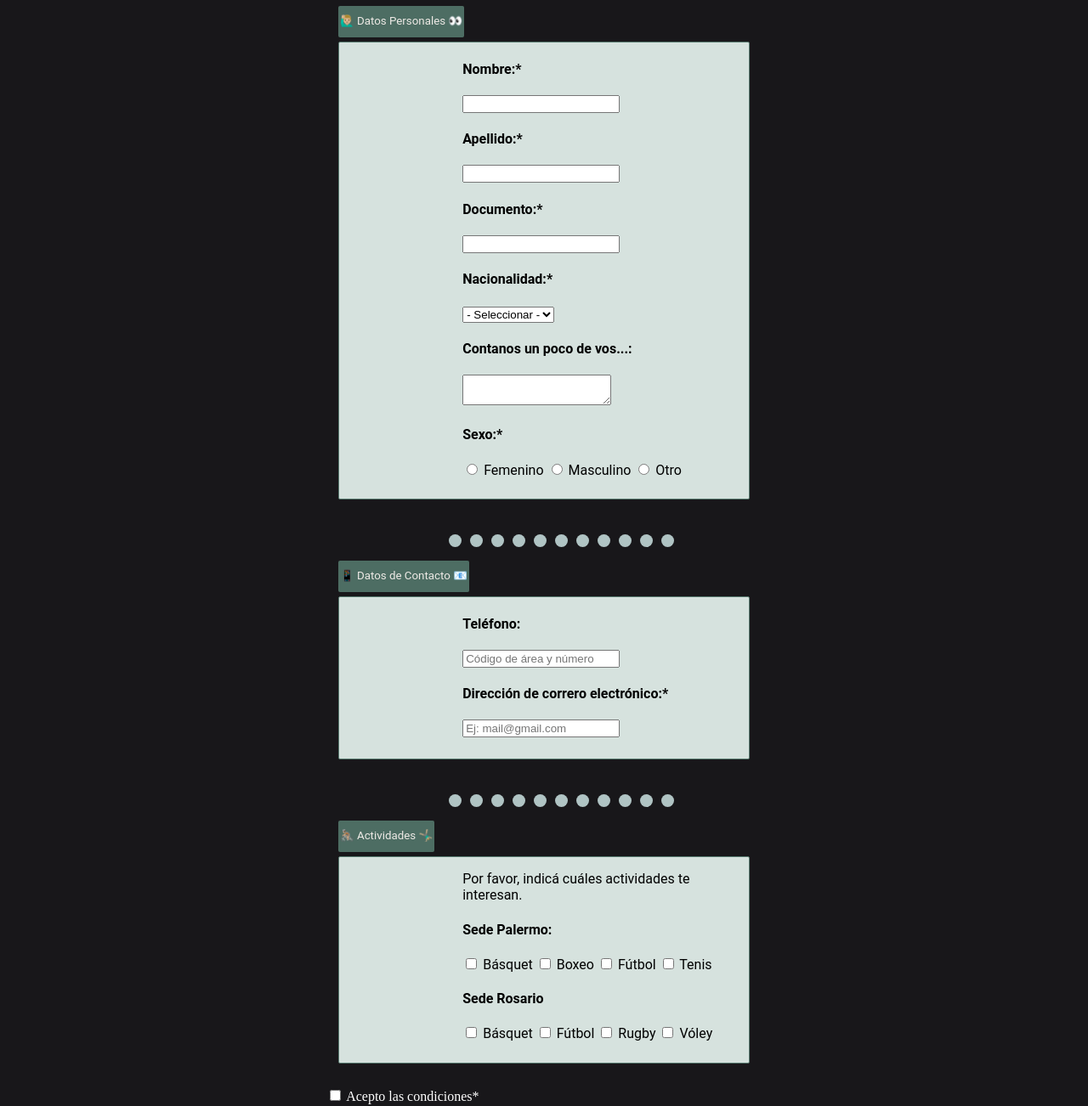
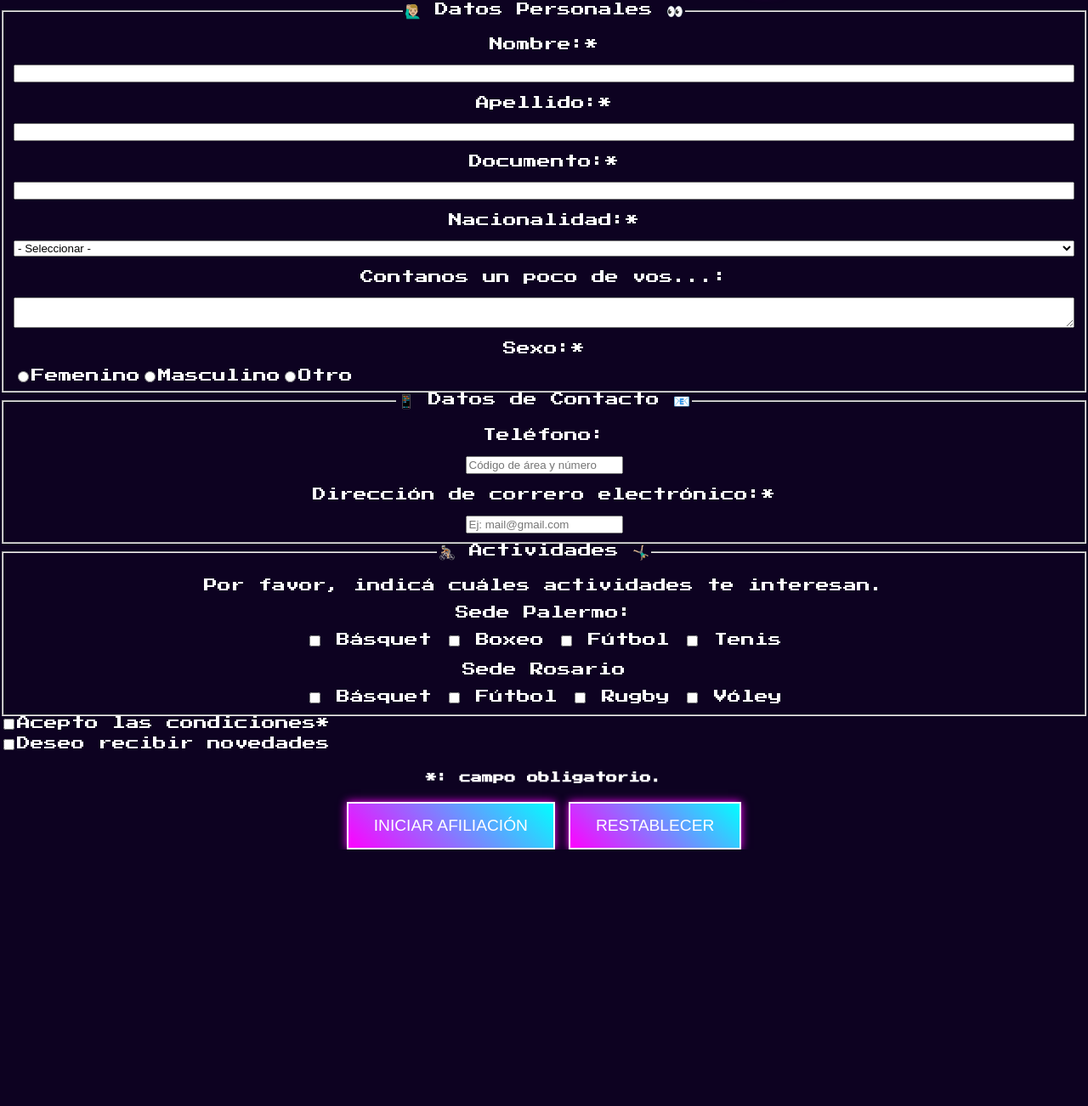
Before and after one commit to nahuelferro/tp6, a plain HTML site: page index.html in a window 1280 px wide. Shown: the part 101-1403 px from the top of the page at 85% size. After the commit the page ends 1101 px from the top, so only its background shows below. Drawn offline with Linux system fonts and the light colour scheme.

Commit message:
html 100%

```diff
--- a/css/estilos.css
+++ b/css/estilos.css
@@ -1,9 +1,22 @@
+/* Chrome, Safari, Edge, Opera */
+input::-webkit-outer-spin-button,
+input::-webkit-inner-spin-button {
+    -webkit-appearance: none;
+    margin: 0;
+}
+
+/* Firefox */
+input[type=number] {
+    appearance: initial;
+    -moz-appearance: textfield;
+}
+
 body {
     background-color: #18171A;
-        justify-content: center;
     padding-top: 20px;
-        margin-left: 30%;
-        margin-right: 30%;
+    display: flex;
+    flex-direction: column;
+    align-items: center;
 }
 
 h1 {
@@ -18,81 +31,148 @@ h1 {
     justify-content: center;
 }
 
-
-
-fieldset {
-            border: none;
-
+form {
+    position: relative;
+    width: 50%;
+    min-width: 450px;
 }
 
+.info {
+    color:#839692 ;
+    background-color: #D6E2DE;
+    font-family: 'Roboto', sans-serif;
+    color: black;
+    border: solid 1px #56796E;
+    border-radius: 2px;
+    padding-bottom: 5%;
+    display: flex;
+    flex-direction: column;
+    align-items: center;
+}
+
+.dot-container {
+    text-align: center;
+    margin: 15px 0;
+}
+
+.dot {
+    width: 18px;
+    height: 18px;
+    background-color: #A6C1B9;
+    border-radius: 50%;
+    display: inline-block;
+    margin: 10px 5px 0;
+}
 
 legend {
     background-color: #4D6D63;
-            border-top-left-radius: 2px ;
-            border-top-right-radius: 2px;
-            border-bottom-right-radius: 2px;
-            border-bottom-left-radius: 2px;
+    border-radius: 5px;
     font-family: 'Roboto', sans-serif;
     font-size: smaller;
     color: #EEEAE6;
     height: 2em;
-            padding-top: 10px;
-
+    width: fit-content;
+    padding: 10px 5px 0 5px;
+    position: relative;
+    top: 0px;
+    left: 15px;
 }
 
+.selected-info {
+    background-color: #A6C1B9 !important;
+}
 
-input:focus {
-                background-color: #4D6D63;
+.selected-legend {
+    background-color: #2B3D37;
+}
+
+fieldset {
+    border: none;
+    padding: 0;
+}
+
+.info p {
+    margin-top: 15px;
+    margin-bottom: 5px;
+}
+
+.inputs {
+    width: 50%;
+    height: 25px;
+    border: 2px solid #4D6D63;
+    border-radius: 5px;
+    max-width: 50%;
+    min-width: 50%;
     text-align: end;
 }
 
-
-
-div {
-    color:#839692 ;
-    background-color: #D6E2DE;
-    font-family: 'Roboto', sans-serif;
-    color: black;
-    padding-left: 30%;
-    border: solid 1px #56796E;
-    border-radius: 2px;
-    padding-bottom: 5%;
-
+select.inputs{
+    width: 49%;
+    height: 25px;
+    border: 2px solid #4D6D63;
+    border-radius: 5px;
+    text-align: start !important;
 }
 
-.dot-container {
-    display: flex;
-    justify-content: center;
-    gap: 10px;
-    list-style: none;
-    padding-top: 3%;
+textarea.inputs {
+    min-height: 100px;
+    height: 100px;
 }
 
-.dot-container li {
-    width: 15px;
-    height: 15px;
-    background-color: #b0c4c4;
-    border-radius: 50%;
+textarea:focus, input:focus {
+    color: white;
+    background-color: #4D6D63;
 }
 
-
-.boton {
-
-        color: white;
+.sedes {
+    display: flex;
+    flex-wrap: wrap;
+    align-items: flex-start !important;
+    padding: 20px 5px;
 }
 
+#actividades {
+    color: black;
+    font-size: small;
+    padding-top: 10px;
+    font-family: 'Roboto', sans-serif
+}
+
+.terminos {
+    color: white;
+    display: flex;
+    flex-direction: column;
+    margin-top: 25px;
+}
 
 h5 {
     color: white;
 }
 
+.botones {
+    display: flex;
+    justify-content: center;
+    margin-bottom: 25px;
+}
 
-footer {
-            border: none;
+.btn {
+    border: 1px solid #A6C1B9;
     border-radius: 5px;
-            font-family: 'Roboto', sans-serif;
-            font-size:small;
+    font-family: 'Poppins', sans-serif;
+    font-weight: lighter;
+    font-size: small;
     padding: 10px;
     cursor: pointer;
+    width: fit-content;
+    height: 45px;
+    padding: 0 20px;
+    margin: 0 15px;
+    background-color: #2B3D37 ;
+    color: white;
+    opacity: 75%;
+}
 
+.btn:hover {
+    border: 1px solid #2B3D37;
+    background-color: #A6C1B9 ;
 }
--- a/index.html
+++ b/index.html
@@ -4,193 +4,142 @@
         <meta charset="UTF-8">
         <meta name="viewport" content="width=device-width, initial-scale=1.0">
         <title>Afiliación</title>
-    <link rel="stylesheet" href="css/estilos.css">
+        <!-- <link rel="stylesheet" href="css/estilos.css"> -->
         <!-- <link rel="stylesheet" href="css/estilos-futuro.css"> -->
-    <!-- <link rel="stylesheet" href="css/estilos-retro.css"> -->
+        <link rel="stylesheet" href="css/estilos-retro.css">
     </head>
+    <script src="/archivo.js"></script>
     <body>
-
-
+        <form id="form">
             <h1>
                 Vení al Gym! 💪🏻
             </h1>
 
-
-<fieldset>
+            <fieldset class="info" style="display: flex; flex-direction: column;">
                 <legend> 🙋🏼‍♂️ Datos Personales 👀 </legend>
 
-    <div>
+                <p>Nombre:*</p>
+                <input class="inputs" name="nombre" type="text" required>
 
+                <p>Apellido:*</p>
+                <input class="inputs" name="apellido" type="text" required>
 
-        <form>
-                <h4>Nombre:*</h4>
-                <label for=""></label>
-                <input type="text" required>
-                <br>
+                <p>Documento:*</p>
+                <input class="inputs" name="dni" type="number" min="0" required>
 
-
-
-                <h4>Apellido:*</h4>
-                <label for=""></label>
-                <input type="text" required>
-                <br>
-
-
-
-                <h4>Documento:*</h4>
-                <label for=""></label>
-                <input type="number" required>
-                <br>
-
-
-
-                <h4>Nacionalidad:*</h4>
-                <label>
-                    <select name="seleccionar" required>
-                        <option value="seleccionar"> - Seleccionar - </option>
+                <p>Nacionalidad:*</p>
+                <select class='inputs' name="seleccionar" required value="">
+                    <option value="" selected disabled> - Seleccionar - </option>
                     <option value="Argentina"> Argentina </option>
                     <option value="Brasileña"> Brasileña</option>
                     <option value="Uruguaya"> Uruguaya</option>
                     <option value="Otra"> Otra</option>
                 </select>
-                </label>
 
-                <br>
+                <p>Contanos un poco de vos...:</p>
+                <textarea class='inputs' name="about"></textarea>
 
+                <p>Sexo:*</p>
 
-
-                <h4>Contanos un poco de vos...:</h4>
-                <label for=""></label>
-                <textarea style="width: 50%;"></textarea>
-                <br>
-
-
-                <h4>Sexo:*</h4>
-
-                                <input type="radio" id="Femenino" name="opciones" value="Femenino" required>
+                <div style="display: flex;">
+                    <input type="radio" id="Femenino" name="opciones" value="Femenino">
                     <label for="Femenino">Femenino</label>
 
-                                <input type="radio" id="Masculino" name="opciones" value="Masculino" required>
+                    <input type="radio" id="Masculino" name="opciones" value="Masculino">
                     <label for="Masculino">Masculino</label>
 
-                                <input type="radio" id="Otro" name="opciones" value="Otro" required>
+                    <input type="radio" id="Otro" name="opciones" value="Otro">
                     <label for="Otro">Otro</label>
-        </form>
                 </div>
             </fieldset>
 
 
-<ul class="dot-container">
-    <li></li>
-    <li></li>
-    <li></li>
-    <li></li>
-    <li></li>
-    <li></li>
-    <li></li>
-    <li></li>
-    <li></li>
-    <li></li>
-    <li></li>
-</ul>
-
-
-<fieldset>
-
-            <legend> 📱 Datos de Contacto 📧 </legend>
-
-            <div>
-
-                <h4> Teléfono:</h4>
-                <label for=""> </label>
-                <input type="number" placeholder="Código de área y número" required>
-
-
-                <h4> Dirección de correro electrónico:*</h4>
-
-                <label for=""> </label>
-                <input type="text" placeholder="Ej: mail@gmail.com">
-
+            <div class="dot-container">
+                <div class="dot"></div>
+                <div class="dot"></div>
+                <div class="dot"></div>
+                <div class="dot"></div>
+                <div class="dot"></div>
+                <div class="dot"></div>
+                <div class="dot"></div>
+                <div class="dot"></div>
+                <div class="dot"></div>
+                <div class="dot"></div>
+                <div class="dot"></div>
             </div>
 
+            <fieldset class="info">
+                <legend> 📱 Datos de Contacto 📧 </legend>
+                <p> Teléfono:</p>
+                <input class="inputs" name="telefono" type="number" placeholder="Código de área y número" required>
+                <p> Dirección de correro electrónico:*</p>
+                <input class="inputs" name="mail" type="text" placeholder="Ej: mail@gmail.com" required>
             </fieldset>
 
+            <div class="dot-container">
+                <div class="dot"></div>
+                <div class="dot"></div>
+                <div class="dot"></div>
+                <div class="dot"></div>
+                <div class="dot"></div>
+                <div class="dot"></div>
+                <div class="dot"></div>
+                <div class="dot"></div>
+                <div class="dot"></div>
+                <div class="dot"></div>
+                <div class="dot"></div>
+            </div>
 
-
-<ul class="dot-container">
-    <li></li>
-    <li></li>
-    <li></li>
-    <li></li>
-    <li></li>
-    <li></li>
-    <li></li>
-    <li></li>
-    <li></li>
-    <li></li>
-    <li></li>
-</ul>
-
-<fieldset>
-
+            <fieldset class="info sedes">
                 <legend> 🚴🏼 Actividades 🤸🏼‍♂️</legend>
-
-    <div>
-
-        <p> Por favor, indicá cuáles actividades te interesan.</p>
-
-        <h4> Sede Palermo:</h4>
-
-        <input type="checkbox" id="Basquet" >
+                <p id="actividades"> Por favor, indicá cuáles actividades te interesan.</p>
+                <p> Sede Palermo:</p>
+                <div class="checkboxSedes">
+                    <input name="Basquet" id="Basquet" type="checkbox" value="p_Basquet" >
                     <label for="Basquet">Básquet</label>
 
-        <input type="checkbox"   id="Boxeo" >
+                    <input name="Boxeo" id="Boxeo" type="checkbox"   value="p_Boxeo" >
                     <label for="Boxeo">Boxeo</label>
 
-        <input type="checkbox"   id="Futbol" >
+                    <input name="Futbol"  id="Futbol" type="checkbox"   value="p_Futbol" >
                     <label for="Futbol">Fútbol</label>
 
-        <input type="checkbox"  id="Tenis" >
+                    <input name="Tenis" id="Tenis" type="checkbox"  value="p_Tenis" >
                     <label for="Tenis">Tenis</label>
-
-
-        <h4> Sede Rosario</h4>
-
-        <input type="checkbox"   id="Básquet" >
+                </div>
+                <p> Sede Rosario</p>
+                <div class="checkboxSedes">
+                    <input name="Básquet" id="Básquet" type="checkbox" value="r_Básquet">
                     <label for="Básquet">Básquet</label>
 
-        <input type="checkbox"   id="Fútbol" >
+                    <input name="Fútbol" id="Fútbol" type="checkbox" value="r_Fútbol" >
                     <label for="Fútbol">Fútbol</label>
 
-        <input type="checkbox"  id="Rugby" >
+                    <input name="Rugby" id="Rugby" type="checkbox" value="r_Rugby" >
                     <label for="Rugby">Rugby</label>
 
-        <input type="checkbox"   id="Vóley" >
+                    <input name="Vóley" id="Vóley" type="checkbox" value="r_Vóley" >
                     <label for="Vóley">Vóley</label>
-
                 </div>
             </fieldset>
 
-<br>
+            <div class="terminos">
+                <div style="display: flex; margin-bottom: 5px;">
+                    <input name="condiciones" id="condiciones" type="checkbox"  value="condiciones">
+                    <label for="condiciones" >Acepto las condiciones*</label>
+                </div>
+                <div style="display: flex; margin-top: 5px;">
+                    <input name="novedades" id="novedades" type="checkbox"  value="novedades">
+                    <label for="novedades">Deseo recibir novedades</label>
+                </div>
+                <h5><strong> *: campo obligatorio.</strong></h5>
+            </div>
 
+            <div class="botones">
+                <button class="btn" type="submit"> Iniciar afiliación </button>
+                <button class="btn" type="reset"> Restablecer </button>
+            </div>
 
-    <input type="checkbox"  id="acepto">
-<label class="boton" for="acepto" >Acepto las condiciones*</label>
-<br><br>
-<input type="checkbox"  id="si">
-<label class="boton" for="si">Deseo recibir novedades</label>
-
-
-<h5><strong> *: campo obligatorio.</strong></h5>
-
-<footer>
-    <button> Iniciar afiliación </button>
-    <button> Restablecer </button>
-</footer>
-
-
-
-
-
+        </form>
     </body>
 </html>
```
Also changed, not shown: archivo.js (added, +21 -0 lines). Lines whose indentation alone changed are shown as unchanged.
